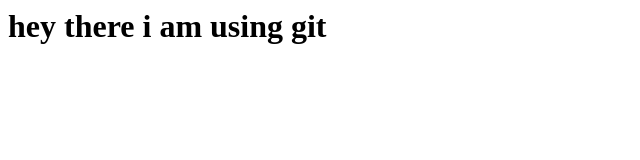
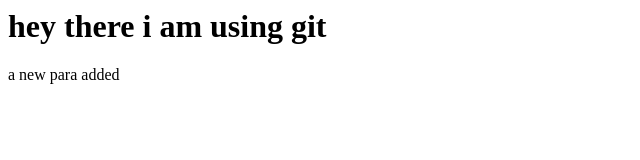
Before and after one commit to sanchit-gituser/testing-github, a plain HTML site: page index.html in a window 1280 px wide. Shown: the full height of the page, 0-640 px from the left. Drawn offline with Linux system fonts and the light colour scheme.

Commit message:
a new para added

```diff
--- a/index.html
+++ b/index.html
@@ -1 +1,2 @@
 <h1>hey there i am using git</h1>
+<p>a new para added </p>
```
